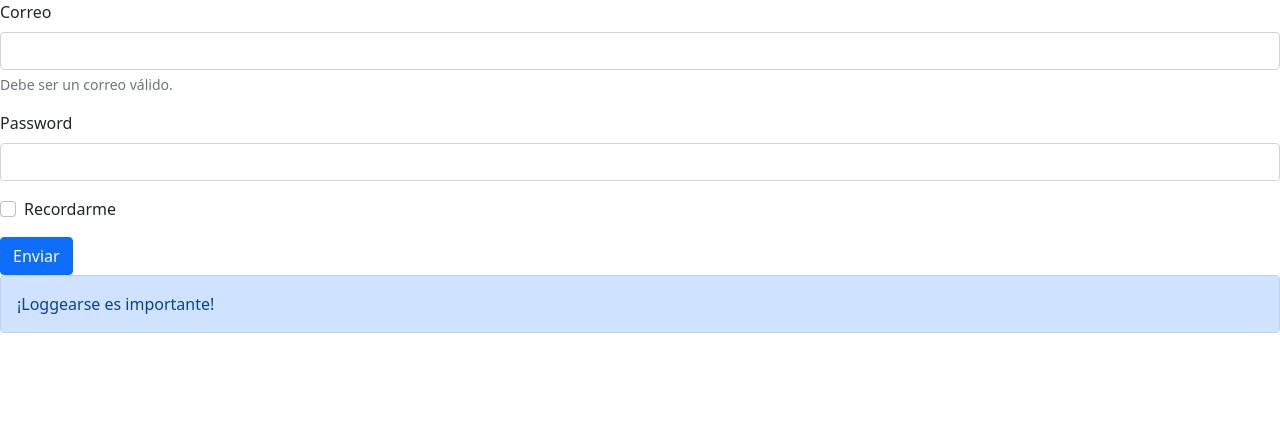
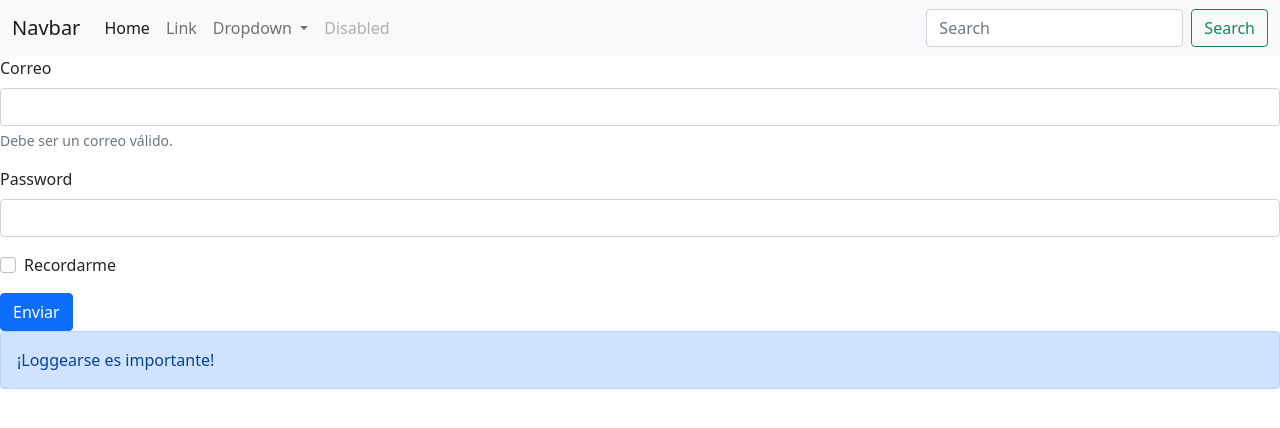
Before and after one commit to luisjmc/ArgentinaPrograma, a plain HTML site: page HTML/index.html in a window 1280 px wide. Drawn offline with nearby package versions, Linux system fonts and the light colour scheme.

Commit message:
barra de navegacion

```diff
--- a/HTML/index.html
+++ b/HTML/index.html
@@ -10,7 +10,43 @@
     <link href="https://cdn.jsdelivr.net/npm/bootstrap@5.1.3/dist/css/bootstrap.min.css" rel="stylesheet" integrity="sha384-1BmE4kWBq78iYhFldvKuhfTAU6auU8tT94WrHftjDbrCEXSU1oBoqyl2QvZ6jIW3" crossorigin="anonymous">
 </head>
 <body>
-    <nav></nav>
+    <nav class="navbar navbar-expand-lg navbar-light bg-light">
+        <div class="container-fluid">
+          <a class="navbar-brand" href="#">Navbar</a>
+          <button class="navbar-toggler" type="button" data-bs-toggle="collapse" data-bs-target="#navbarSupportedContent" aria-controls="navbarSupportedContent" aria-expanded="false" aria-label="Toggle navigation">
+            <span class="navbar-toggler-icon"></span>
+          </button>
+          <div class="collapse navbar-collapse" id="navbarSupportedContent">
+            <ul class="navbar-nav me-auto mb-2 mb-lg-0">
+              <li class="nav-item">
+                <a class="nav-link active" aria-current="page" href="#">Home</a>
+              </li>
+              <li class="nav-item">
+                <a class="nav-link" href="#">Link</a>
+              </li>
+              <li class="nav-item dropdown">
+                <a class="nav-link dropdown-toggle" href="#" id="navbarDropdown" role="button" data-bs-toggle="dropdown" aria-expanded="false">
+                  Dropdown
+                </a>
+                <ul class="dropdown-menu" aria-labelledby="navbarDropdown">
+                  <li><a class="dropdown-item" href="#">Action</a></li>
+                  <li><a class="dropdown-item" href="#">Another action</a></li>
+                  <li><hr class="dropdown-divider"></li>
+                  <li><a class="dropdown-item" href="#">Something else here</a></li>
+                </ul>
+              </li>
+              <li class="nav-item">
+                <a class="nav-link disabled" href="#" tabindex="-1" aria-disabled="true">Disabled</a>
+              </li>
+            </ul>
+            <form class="d-flex">
+              <input class="form-control me-2" type="search" placeholder="Search" aria-label="Search">
+              <button class="btn btn-outline-success" type="submit">Search</button>
+            </form>
+          </div>
+        </div>
+      </nav>
+
     <form action="" method="post">
 
         <div class="mb-3">
```
